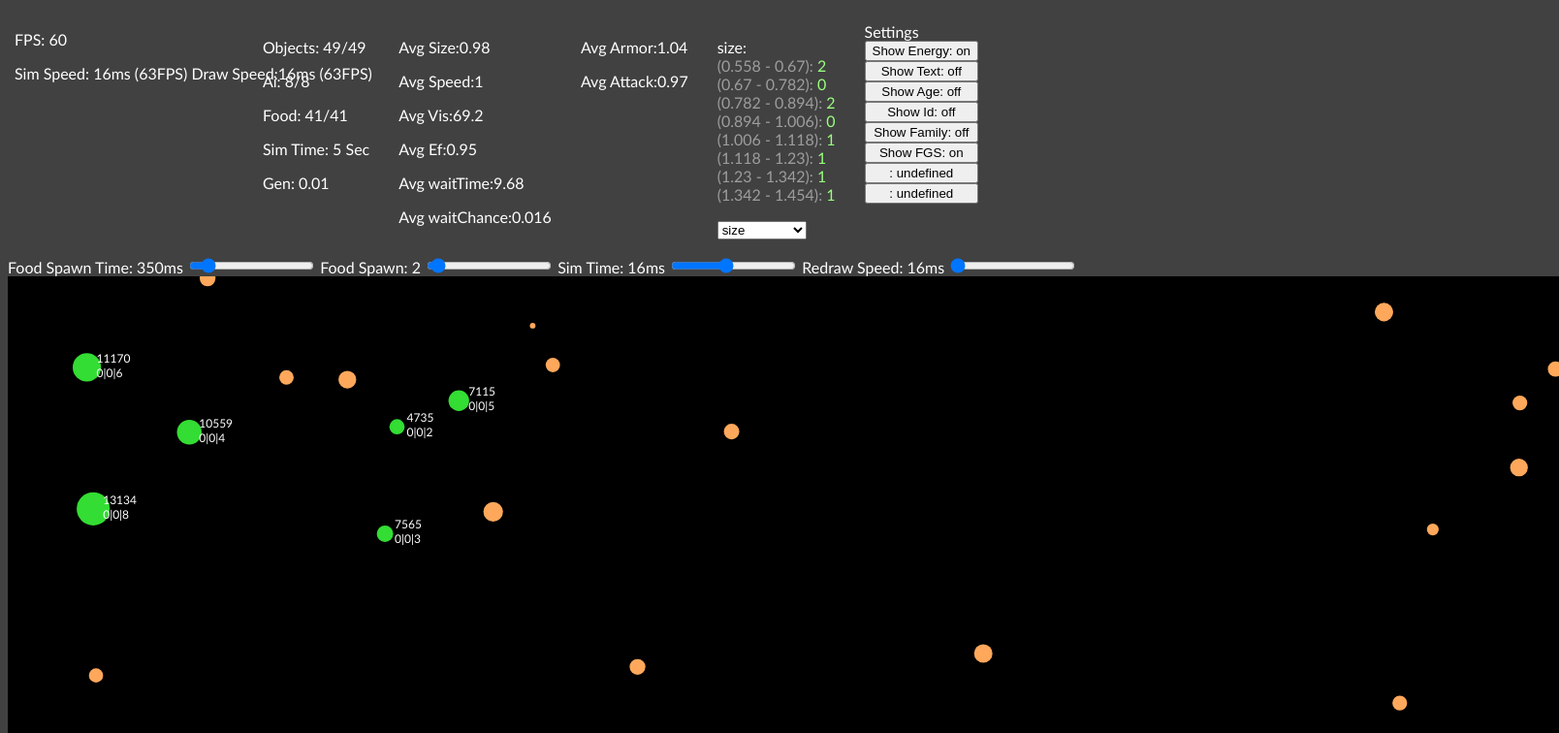
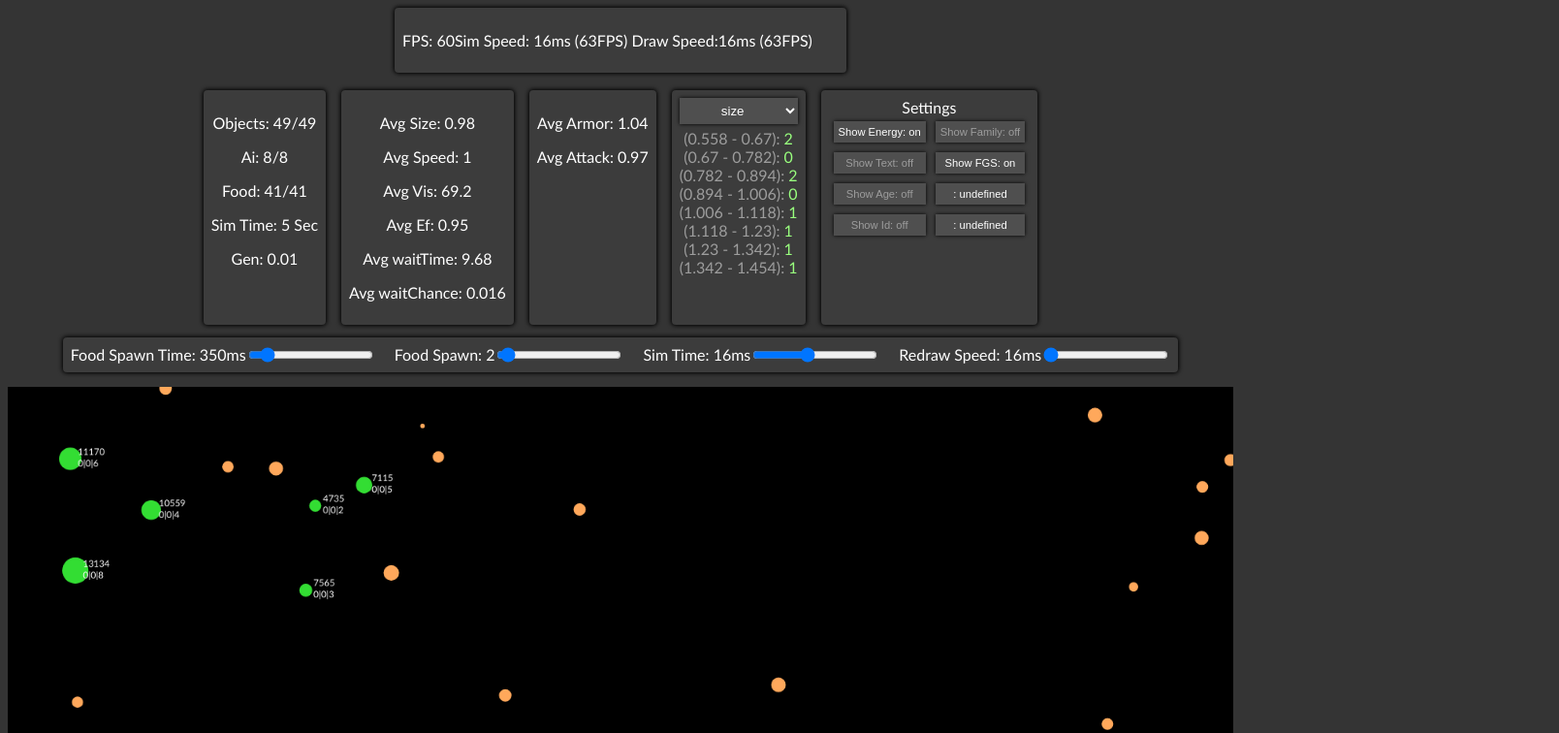
Before and after one commit to emptyloominaty/Ai14, a plain HTML site: page index.html in a window 1280 px wide. Shown: the top 756 px of the page at 97% size, 1608 px wide, since content can reach past the window. Drawn offline with Linux system fonts and the light colour scheme.

Commit message:
added some CSS

```diff
--- a/index.html
+++ b/index.html
@@ -4,7 +4,10 @@
     <meta charset="UTF-8">
     <meta name="viewport" content="width=device-width, initial-scale=1.0">
     <title>Ai-14</title>
+    <link rel="stylesheet" type="text/css" href="styles/select.css">
+    <link rel="stylesheet" type="text/css" href="styles/buttons.css">
     <link rel="stylesheet" type="text/css" href="styles/style.css">
+
 
     <script src="js/config.js" defer></script>
     <script src="js/functions/functions.js" defer></script>
@@ -20,14 +23,14 @@
 
 </head>
 <body>
-<div class="perfDiv">
+<div class="perfDiv section">
     <p id="fps"> </p>
     <p id="performance"> </p>
     <p id="performance2"> </p>
 </div>
 
 
-    <div class="centerFlex">
+    <div class="centerFlex centerText flexwrap">
         <div class="section">
             <p id="debug1"> </p>
             <p id="debug2"> </p>
@@ -35,7 +38,6 @@
             <p id="debug4"> </p>
             <p id="debug5"> </p>
             <p id="debug6"> </p>
-            <p id="debug7"> </p>
         </div>
         <div class="section">
             <p id="stats1"> </p>
@@ -54,7 +56,6 @@
             <p id="stats12"> </p>
         </div>
         <div class="section">
-            <p id="stats13"> </p>
             <select id="getStats">
                 <option value="size">size</option>
                 <option value="speed">speed</option>
@@ -64,33 +65,54 @@
                 <option value="waitTime">waitTime</option>
                 <option value="waitChance">waitChance</option>
             </select>
+            <p style="margin-top:5px;" id="stats13"> </p>
         </div>
         <div class="section columnFlex">
             Settings
+            <div class="rowFlex">
+                <div class="columnFlex">
                     <button id="btnSetting0" onclick="toggleSetting(0)"></button>
                     <button id="btnSetting1" onclick="toggleSetting(1)"></button>
                     <button id="btnSetting2" onclick="toggleSetting(2)"></button>
                     <button id="btnSetting3" onclick="toggleSetting(3)"></button>
+                </div>
+                <div class="columnFlex">
                     <button id="btnSetting4" onclick="toggleSetting(4)"></button>
                     <button id="btnSetting5" onclick="toggleSetting(5)"></button>
                     <button id="btnSetting6" onclick="toggleSetting(6)"></button>
                     <button id="btnSetting7" onclick="toggleSetting(7)"></button>
                 </div>
+
+            </div>
+        </div>
+    </div>
+    <div class="columnFlex">
+        <div class="rowFlex centerFlex section sliderDiv">
+            <div class="centerFlex">
+                <label id="val1Text" for="val1">Food Spawn Time: 350ms </label>
+                <input  type="range" min="30" max="3000" value="350" step="1" id="val1">
+            </div>
+            <div class="centerFlex">
+               <label class="sliderLabel" id="val2Text" for="val2">Food Spawn: 2</label>
+               <input  type="range" min="1" max="30" value="2" step="1" id="val2">
+           </div>
+            <div class="centerFlex">
+                <label class="sliderLabel" id="val3Text" for="val3">Sim Time: 16ms</label>
+                <input  type="range" min="4" max="32" value="16" step="1" id="val3">
+            </div>
+            <div class="centerFlex">
+                <label class="sliderLabel" id="val4Text" for="val4">Redraw Speed: 16ms</label>
+                <input type="range" min="16" max="400" value="16" step="1" id="val4">
+            </div>
+        </div>
+        <div class="centerFlex">
+            <canvas width="1600" height="900"  id="screen"></canvas>
         </div>
 
-    <label id="val1Text" for="val1">Food Spawn Time: 350ms </label>
-    <input  type="range" min="30" max="3000" value="350" step="1" id="val1">
+    </div>
 
-    <label id="val2Text" for="val2">Food Spawn: 2</label>
-    <input  type="range" min="1" max="30" value="2" step="1" id="val2">
 
-    <label id="val3Text" for="val3">Sim Time: 16ms</label>
-    <input  type="range" min="4" max="32" value="16" step="1" id="val3">
 
-    <label id="val4Text" for="val4">Redraw Speed: 16ms</label>
-    <input  type="range" min="16" max="400" value="16" step="1" id="val4">
-
-    <canvas width="1600" height="900"  id="screen"></canvas>
 
 </body>
 </html>
--- a/js/config.js
+++ b/js/config.js
@@ -36,9 +36,19 @@ let el_btnSetting = [document.getElementById("btnSetting0"),
 //init
 for (let i = 0; i<el_btnSetting.length; i++) {
     el_btnSetting[i].innerText = settingsNames[i]+": "+ toggleBool[+settings[settingsVal[i]]]
+    if (settings[settingsVal[i]]===false) {
+        el_btnSetting[i].classList.add("buttonOff")
+    }
 }
 
 let toggleSetting = function(num) {
     settings[settingsVal[num]] = !settings[settingsVal[num]]
     el_btnSetting[num].innerText = settingsNames[num]+": "+ toggleBool[+settings[settingsVal[num]]]
+
+    if (settings[settingsVal[num]]===false) {
+        el_btnSetting[num].classList.add("buttonOff")
+    } else {
+        el_btnSetting[num].classList.remove("buttonOff")
+    }
+
 }
--- a/js/functions/functions.js
+++ b/js/functions/functions.js
@@ -76,7 +76,7 @@ let getArrayStats = function() {
 
         let valColor = "#99ff7e"
         let rangeColor =  "#9d9d9d"
-        returnStr = name+":<div  style='color:"+rangeColor+"'>  ("+Math.round(p1*1000)/1000+" - "+Math.round(p2*1000)/1000+"): <span style='color:"+valColor+"'>"+ p1a+"</span>"+
+        returnStr = "<div  style='color:"+rangeColor+"'>  ("+Math.round(p1*1000)/1000+" - "+Math.round(p2*1000)/1000+"): <span style='color:"+valColor+"'>"+ p1a+"</span>"+
             "<br> ("+Math.round(p2*1000)/1000+" - "+Math.round(p3*1000)/1000+"): <span style='color:"+valColor+"'>"+ p2a+"</span>"+
             "<br> ("+Math.round(p3*1000)/1000+" - "+Math.round(p4*1000)/1000+"): <span style='color:"+valColor+"'>"+ p3a+"</span>"+
             "<br> ("+Math.round(p4*1000)/1000+" - "+Math.round(p5*1000)/1000+"): <span style='color:"+valColor+"'>"+ p4a+"</span>"+
--- a/js/gameLoop.js
+++ b/js/gameLoop.js
@@ -13,7 +13,6 @@ let el_debug3 = document.getElementById("debug3")
 let el_debug4 = document.getElementById("debug4")
 let el_debug5 = document.getElementById("debug5")
 let el_debug6 = document.getElementById("debug6")
-let el_debug7 = document.getElementById("debug7")
 
 let el_stats1 = document.getElementById("stats1")
 let el_stats2 = document.getElementById("stats2")
@@ -147,15 +146,15 @@ function draw(progress) {
     el_debug4.innerText = "Sim Time: "+Math.round(timeSec)+" Sec"
     el_debug5.innerText = "Gen: "+Math.round((timeSec/375)*100)/100
 
-    el_stats1.innerText = "Avg Size:"+Math.round(getAvgStats("size")*100)/100
-    el_stats2.innerText = "Avg Speed:"+Math.round(getAvgStats("speed")*100)/100
-    el_stats3.innerText = "Avg Vis:"+Math.round(getAvgStats("vision")*100)/100
-    el_stats4.innerText = "Avg Ef:"+Math.round(getAvgStats("energyEfficiency")*100)/100
-    el_stats5.innerText = "Avg waitTime:"+Math.round(getAvgStats("waitTime")*100)/100
-    el_stats6.innerText = "Avg waitChance:"+Math.round(getAvgStats("waitChance")*1000)/1000
+    el_stats1.innerText = "Avg Size: "+Math.round(getAvgStats("size")*100)/100
+    el_stats2.innerText = "Avg Speed: "+Math.round(getAvgStats("speed")*100)/100
+    el_stats3.innerText = "Avg Vis: "+Math.round(getAvgStats("vision")*100)/100
+    el_stats4.innerText = "Avg Ef: "+Math.round(getAvgStats("energyEfficiency")*100)/100
+    el_stats5.innerText = "Avg waitTime: "+Math.round(getAvgStats("waitTime")*100)/100
+    el_stats6.innerText = "Avg waitChance: "+Math.round(getAvgStats("waitChance")*1000)/1000
 
-    el_stats7.innerText = "Avg Armor:"+Math.round(getAvgStats("armor")*100)/100
-    el_stats8.innerText = "Avg Attack:"+Math.round(getAvgStats("attack")*100)/100
+    el_stats7.innerText = "Avg Armor: "+Math.round(getAvgStats("armor")*100)/100
+    el_stats8.innerText = "Avg Attack: "+Math.round(getAvgStats("attack")*100)/100
 
     el_stats13.innerHTML = getArrayStats()
 
--- /dev/null
+++ b/styles/buttons.css
@@ -0,0 +1,13 @@
+button {
+    background: rgba(157, 157, 157, 0.2);
+    box-shadow:0 0 4px 0 #000000;
+    border: 0;
+    padding:5px;
+    margin:5px;
+    color:#fff;
+    font-size:0.7rem;
+}
+
+.buttonOff {
+    color: #9D9D9D;
+}
--- /dev/null
+++ b/styles/select.css
@@ -0,0 +1,15 @@
+select {
+    border: 0;
+    box-shadow:0 0 4px 0 #000000;
+    outline: none;
+    background: rgba(157, 157, 157, 0.2);
+    padding:5px;
+    width: 100%;
+    color: #ffffff;
+    text-align-last:center;
+}
+
+option {
+    text-align:center;
+    background-color: #555555;
+}
--- a/styles/style.css
+++ b/styles/style.css
@@ -1,7 +1,12 @@
 html {
-    background-color: #414141;
+    background-color: #343434;
     color:#fff;
     font-family: Calibri, serif;
+}
+@media (max-width: 1620px) {
+    canvas {
+        width: 100%;
+    }
 }
 
 .rowFlex {
@@ -24,7 +29,11 @@ html {
 }
 
 .section {
-    margin:15px;
+    margin: 8px;
+    padding: 8px;
+    border-radius:4px;
+    box-shadow:0 0 4px 1px #000;
+    background-color: rgba(255, 255, 255, 0.04);
 }
 
 .perfDiv {
@@ -32,8 +41,39 @@ html {
     top:15px;
     left:15px;
 }
+@media (max-width: 1650px) {
+    .perfDiv {
+        position:relative;
+        max-width:450px;
+        display:flex;
+        margin:0 auto;
+        margin-bottom:10px;
+        top:0;
+        left:0;
+       /* display:none;*/
+    }
+}
 
 
+.sliderDiv {
+    flex-wrap:wrap;
+    max-width: 1180px;
+    margin: 0 auto;
+    margin-top:5px;
+    margin-bottom:15px;
+}
+
+.sliderLabel {
+    margin-left:20px;
+}
+
+.centerText {
+    text-align:center;
+}
+
+.flexwrap {
+    flex-wrap:wrap;
+}
 
 
 /*--------------------------------------------------------*/
```
Lines whose indentation alone changed are shown as unchanged.
